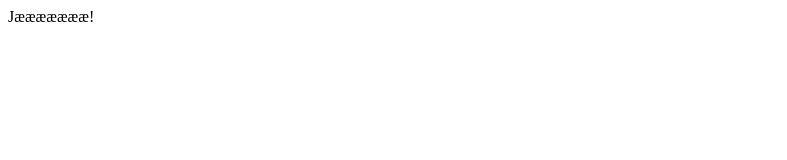
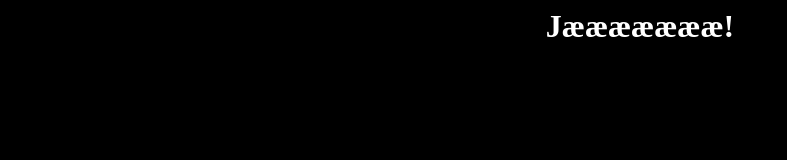
Before and after one commit to LarsAndreasEk/larsandreasek.github.io, a plain HTML site: page index.html in a window 1280 px wide. Shown: the whole page, without its empty margins (0-787 px from the left). Drawn offline with Linux system fonts and the light colour scheme.

Commit message:
Update index.html

```diff
--- a/index.html
+++ b/index.html
@@ -1,5 +1,17 @@
 <html>
+  <head>
+    <style>
+      body {
+        background-color: black;
+      }
+      h1 {
+      color: #ffffff;
+    }
+    </style>
+  </head>
 <body>
-Jæææææææ!
+  <center>
+  <h1>Jæææææææ!</h1>
+  </center>
 </body>
 </html>
```
